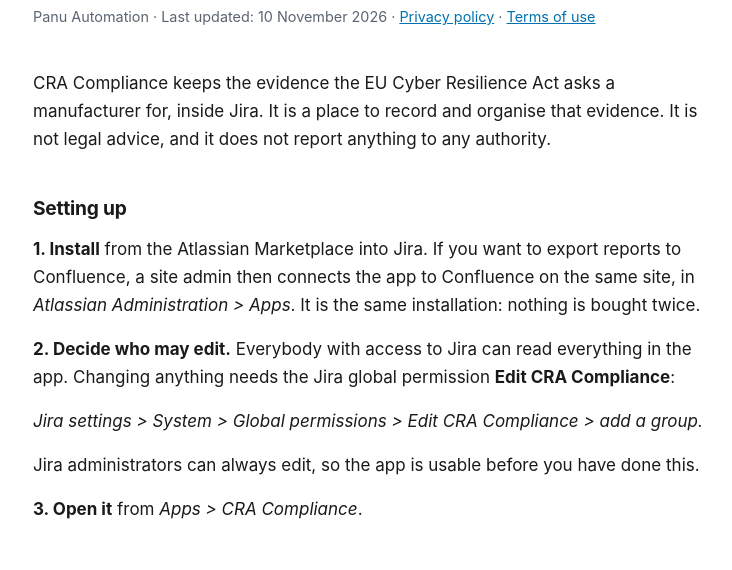
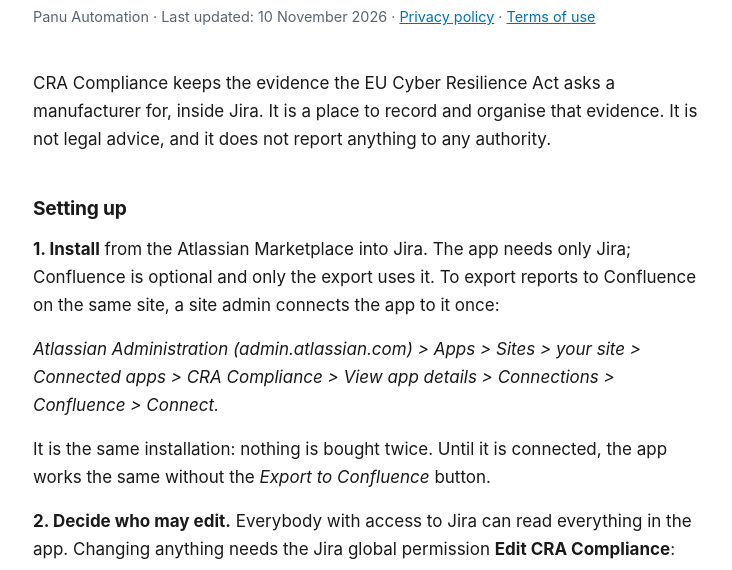
Before and after one commit to p-salo/panu-automation, a plain HTML site: page cra-workspace/guide/index.html in a window 1280 px wide. Shown: the part 180-750 px from the top of the page, without its empty margins (271-1003 px from the left). Drawn offline with Linux system fonts and the light colour scheme.

Commit message:
CRA Compliance guide: the admin's exact path to connect the app to Confluence
Co-Authored-By: Claude Opus 5.5 <noreply@anthropic.com>

```diff
--- a/cra-workspace/guide/index.html
+++ b/cra-workspace/guide/index.html
@@ -68,7 +68,9 @@
 
   <p>CRA Compliance keeps the evidence the EU Cyber Resilience Act asks a manufacturer for, inside Jira. It is a place to record and organise that evidence. It is not legal advice, and it does not report anything to any authority.</p>
   <h2>Setting up</h2>
-  <p><strong>1. Install</strong> from the Atlassian Marketplace into Jira. If you want to export reports to Confluence, a site admin then connects the app to Confluence on the same site, in <em>Atlassian Administration &gt; Apps</em>. It is the same installation: nothing is bought twice.</p>
+  <p><strong>1. Install</strong> from the Atlassian Marketplace into Jira. The app needs only Jira; Confluence is optional and only the export uses it. To export reports to Confluence on the same site, a site admin connects the app to it once:</p>
+  <p><em>Atlassian Administration (admin.atlassian.com) &gt; Apps &gt; Sites &gt; your site &gt; Connected apps &gt; CRA Compliance &gt; View app details &gt; Connections &gt; Confluence &gt; Connect.</em></p>
+  <p>It is the same installation: nothing is bought twice. Until it is connected, the app works the same without the <em>Export to Confluence</em> button.</p>
   <p><strong>2. Decide who may edit.</strong> Everybody with access to Jira can read everything in the app. Changing anything needs the Jira global permission <strong>Edit CRA Compliance</strong>:</p>
   <p><em>Jira settings &gt; System &gt; Global permissions &gt; Edit CRA Compliance &gt; add a group.</em></p>
   <p>Jira administrators can always edit, so the app is usable before you have done this.</p>
```
